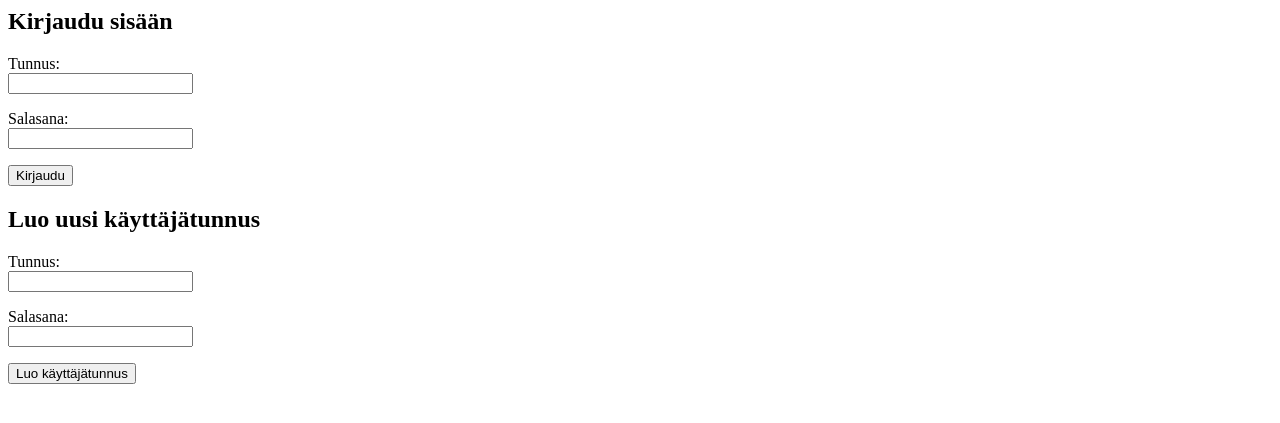
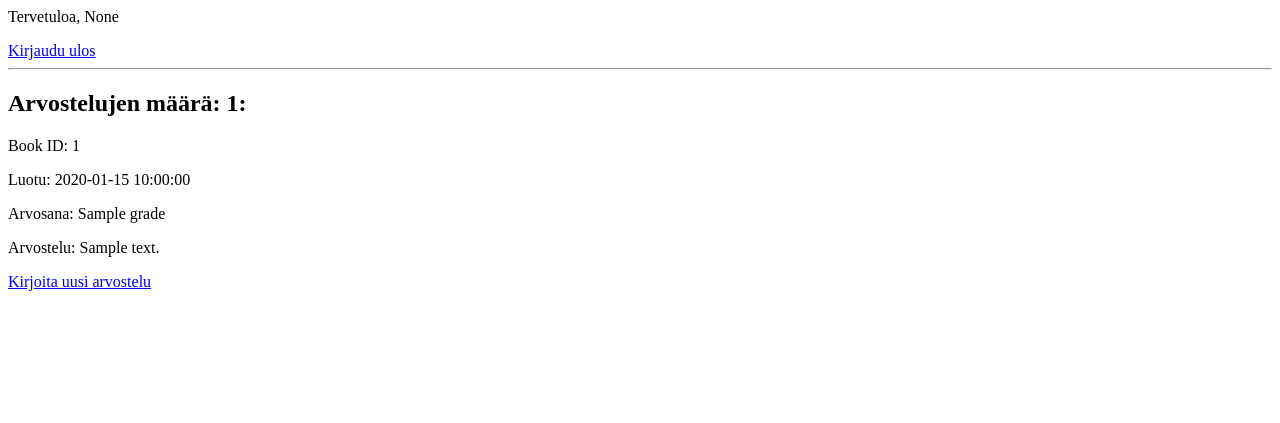
Before and after one commit to lepa154/Kirjakeskustelusovellus, a Flask app: template templates/index.html in a window 1280 px wide. Shown: the top 423 px of the page. Run offline with Flask 3, Linux system fonts and the light colour scheme; the template is opened without the code that fills it: most values are stand-ins (such as "Sample title", 1, 10 or a date in 2020).

Commit message:
Update index.html

```diff
--- a/templates/index.html
+++ b/templates/index.html
@@ -1,32 +1,25 @@
-<title>Kirjakeskustelusovellus</title>
+<html lang="fi">
+<head>
+    <title>Kirjakeskustelusovellus</title>
+</head>
+<body>
+    <p>Tervetuloa, {{ session.get('username') }}</p>
+    <a href="/logout">Kirjaudu ulos</a>
+    <hr>
+    <h2>Arvostelujen määrä: {{ count }}: </h2>
 
-{% if session.username %}
-<p>Tervetuloa, {{ session.username }}</p>
-Valitse genre
-{% for genre in genres %}
-<h2>{{ genre.name }}<h2> <br>
-Arvosteluja: x <br>
-<a href="/genre/{{ genre.id }}">Arvostelut</a> <br>
-</p>
-{% endfor %}
-<a href="/logout">Kirjaudu ulos</a>
-
-{% else %}
-<h2>Kirjaudu sisään</h2>
-<form action="/login" method="POST">
-<p>Tunnus:<br>
-<input type="text" name="username"></p>
-<p>Salasana:<br>
-<input type="password" name="password"></p>
-<input type="submit" value="Kirjaudu">
-</form>
-
-<h2>Luo uusi käyttäjätunnus</h2>
-<form action="/register" method="POST">
-<p>Tunnus:<br>
-<input type="text" name="username"></p>
-<p>Salasana:<br>
-<input type="password" name="password"></p>
-<input type="submit" value="Luo käyttäjätunnus">
-</form>
-{% endif %}
+    {% if reviews %}
+        {% for review in reviews %}
+            <div>
+                <p>Book ID: {{ review.book_id }}</p>
+                <p>Luotu: {{ review.sent_at.strftime("%Y-%m-%d %H:%M:%S") }}</p>
+                <p>Arvosana: {{ review.grade }}</p>
+                <p>Arvostelu: {{ review.content }}</p>
+            </div>
+        {% endfor %}
+    {% else %}
+        <p>Ei arvosteluja saatavilla.</p>
+    {% endif %}
+    <a href="/new">Kirjoita uusi arvostelu</a>
+</body>
+</html>
```
